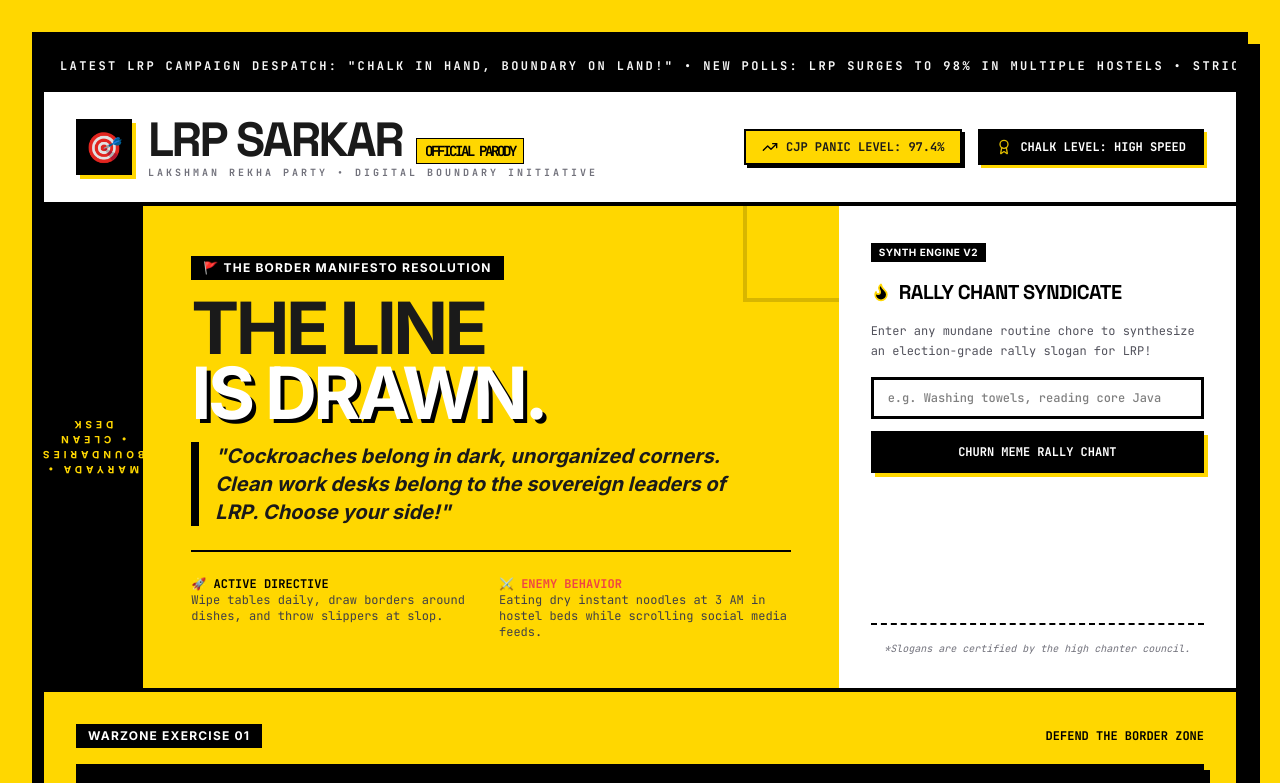
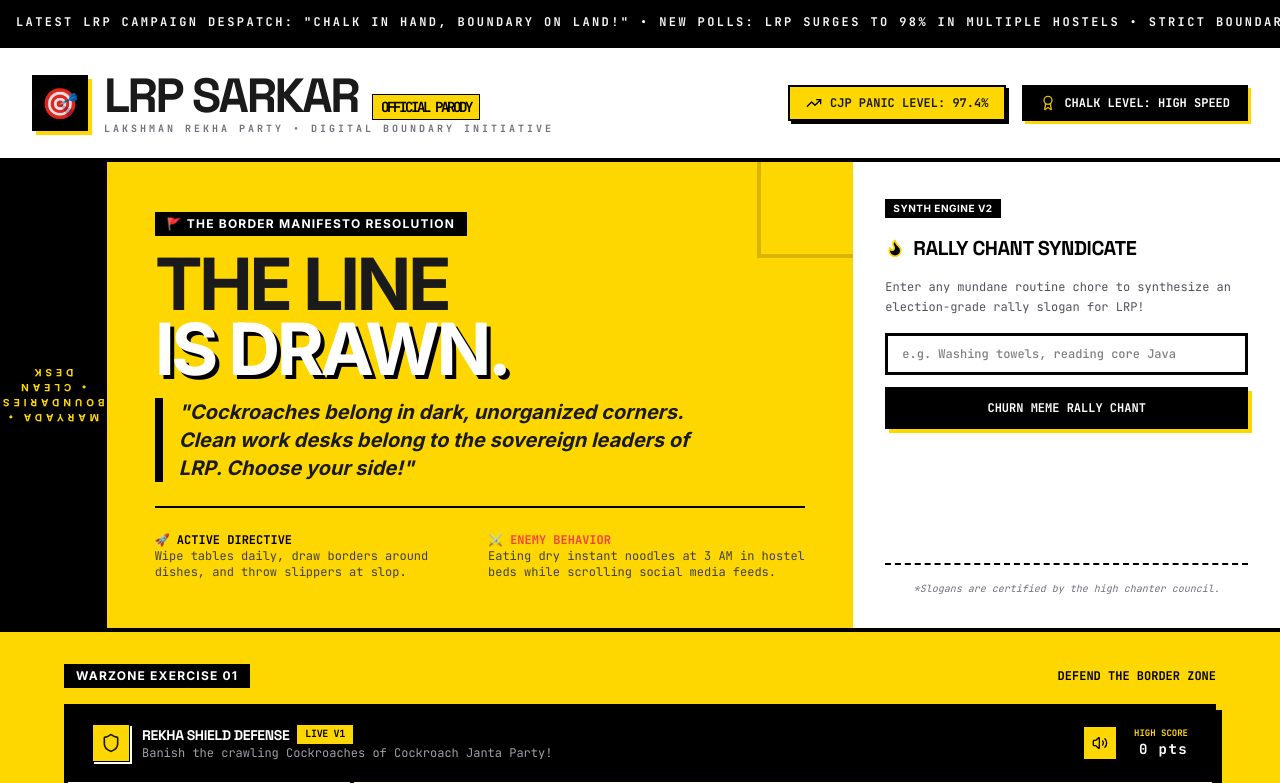
Before and after one commit to ravibisht/lrp, a React (Vite) app: page / in a window 1280 px wide. Shown: the top 783 px of the page. Built offline with nearby package versions, Linux system fonts and the light colour scheme.

Commit message:
fix: Refactor layout and remove CI deployment
The main layout now uses a white background for better contrast. The CI deployment script has been removed as it's no longer needed.

```diff
--- a/src/App.tsx
+++ b/src/App.tsx
@@ -93,10 +93,10 @@ export default function App() {
   };
 
   return (
-    <div className="min-h-screen bg-[#FFD700] text-[#1A1A1A] flex flex-col font-sans selection:bg-black selection:text-[#FFD700] p-3 sm:p-5 md:p-8 relative">
+    <div className="min-h-screen bg-white text-[#1A1A1A] flex flex-col font-sans selection:bg-black selection:text-[#FFD700] p-0 relative">
 
       {/* Outer Brutalist Frame enclosing the whole campaign page */}
-      <div className="w-full max-w-7xl mx-auto bg-white border-[8px] sm:border-[12px] border-black shadow-[12px_12px_0px_#000] flex flex-col">
+      <div className="w-full bg-white flex flex-col">
 
         {/* Top Ticker representing bold Indian election posters */}
         <div className="bg-black text-white border-b-4 border-black text-xs font-mono font-black tracking-[0.2em] text-center py-3.5 px-4 overflow-hidden relative">
@@ -455,7 +455,7 @@ export default function App() {
       </div>
 
       {/* Brutalist Footer matches Design HTML marquee feel */}
-      <footer className="mt-12 max-w-7xl mx-auto w-full border-[8px] border-black bg-black text-white py-8 px-6 text-center font-mono text-[10px] tracking-wide relative shadow-[8px_8px_0_rgba(0,0,0,1)]">
+      <footer className="mt-12 w-full border-t-8 border-black bg-black text-white py-8 px-6 text-center font-mono text-[10px] tracking-wide relative">
         <div className="whitespace-nowrap flex justify-center gap-6 sm:gap-12 text-xs font-black uppercase tracking-[0.2em] mb-6 overflow-hidden border-b border-zinc-800 pb-4">
           <span>STAY IN YOUR LANE</span>
           <span>•</span>
--- a/vite.config.ts
+++ b/vite.config.ts
@@ -5,10 +5,6 @@ import {defineConfig} from 'vite';
 
 export default defineConfig(() => {
   return {
-    base: './',
-    build: {
-      outDir: 'dist',
-    },
     plugins: [react(), tailwindcss()],
     resolve: {
       alias: {
```
Also changed, not shown: 1 other file (tests, documents, lock files or other folders).
